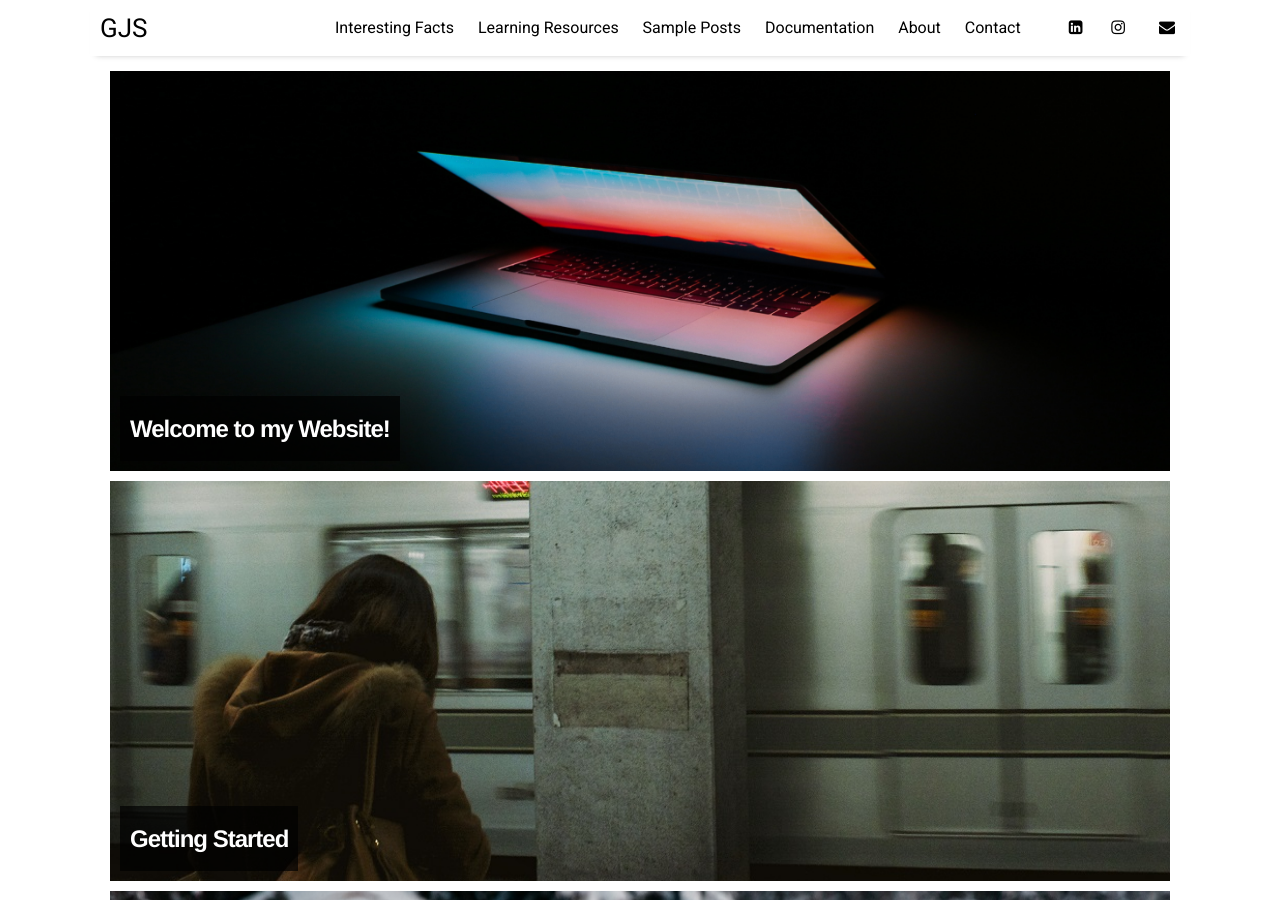
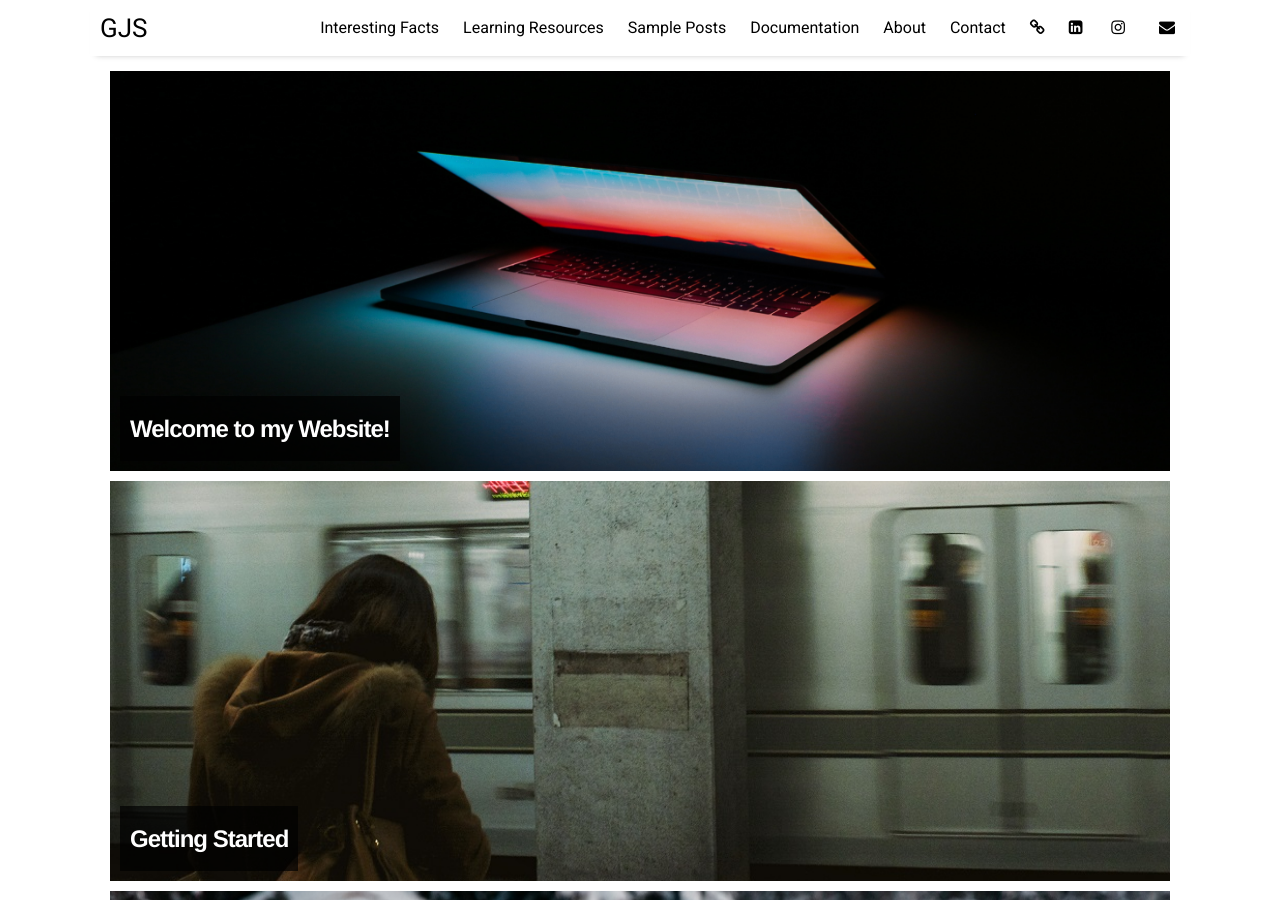
Before and after one commit to GJSayas/GJSayas.github.io, a Jekyll site: the page built from index.html, in a window 1280 px wide and 900 px high. Built offline with Jekyll 4.4.1, drawn with Linux system fonts in a browser that asks for light colours; nearby versions of some CDN libraries; the list of posts is cut into pages by our own code.

Commit message:
Update settings.yml

```diff
--- a/_data/settings.yml
+++ b/_data/settings.yml
@@ -16,7 +16,7 @@ menu:
 
 # Available social icons are powered by Font Awesome, so you can use any icon that they offer
 social:
-- {icon: 'linktree', link: 'https://linktr.ee/gjsayas03'}
+- {icon: 'link', link: 'https://linktr.ee/gjsayas03'}
 - {icon: 'linkedin-square', link: 'https://www.linkedin.com/in/getsie-jinelle-sayas-de-la-rosa-a02a97242/'}
 - {icon: 'instagram', link: 'https://www.instagram.com/_jinelle.odd/'}
 - {icon: 'envelope', link: 'mailto:gjsayas.03@ieee.org'}
```
